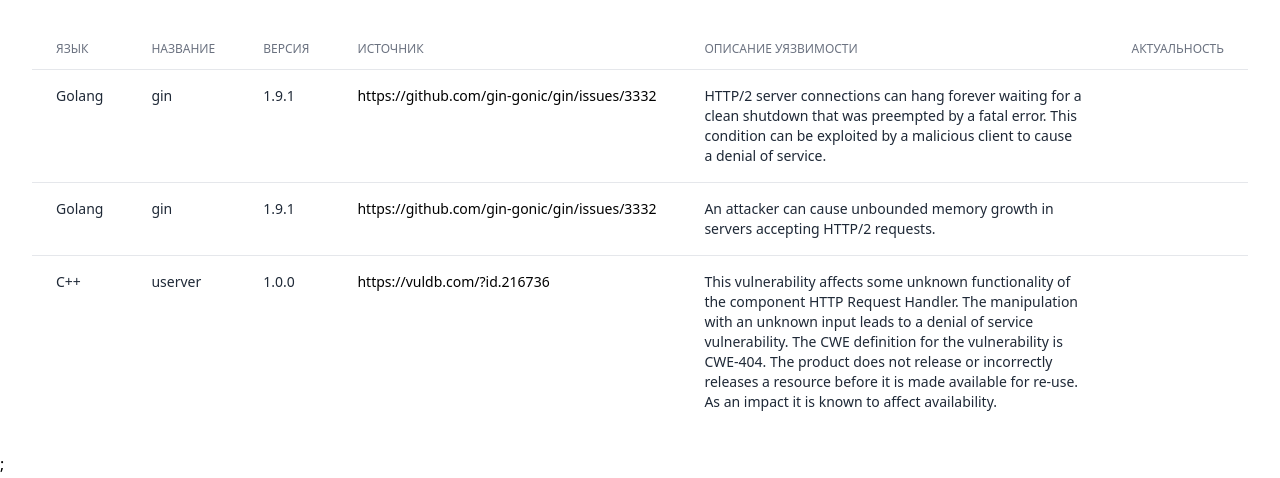
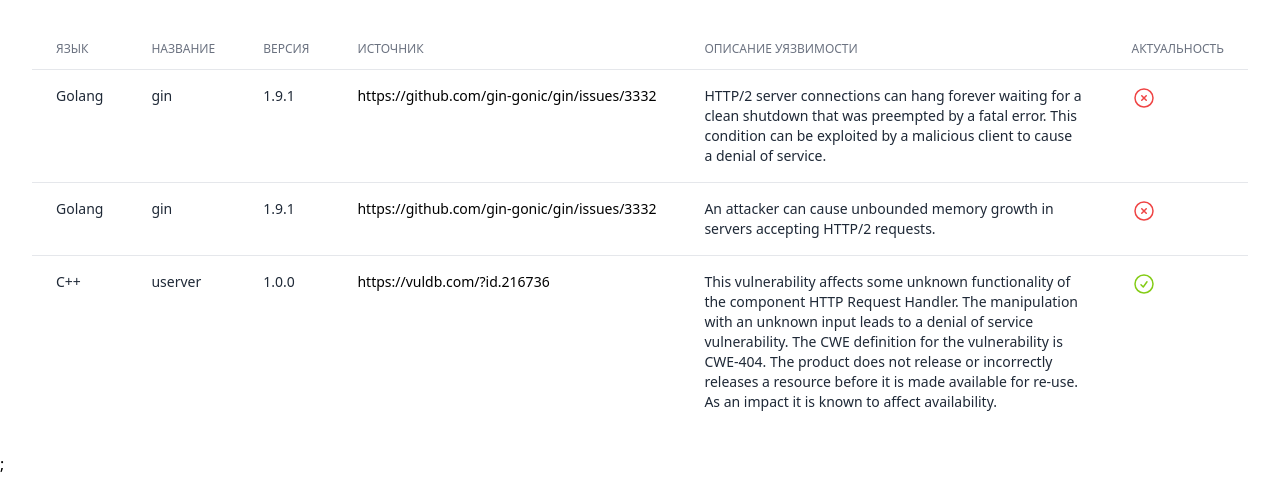
Before and after one commit to PaulinaLyu/load_counter, a React (Vite) app: page /vulnerabilities in a window 1280 px wide. Shown: the part 143-621 px from the top of the page. Built offline with nearby package versions, Linux system fonts and the light colour scheme; the HTML template or start-up script is replaced by a standard one.

Commit message:
add(components/Status): Создала компонент статуса

```diff
--- /dev/null
+++ b/src/components/Status/Status.tsx
@@ -0,0 +1,14 @@
+import { StatusProps } from "./Status.type";
+import { CheckCircleIcon, XCircleIcon } from "@heroicons/react/24/outline";
+
+export const Status = ({ status }: StatusProps) => {
+  return (
+    <>
+      {status ? (
+        <CheckCircleIcon className="w-6 h-6 text-lime-500" />
+      ) : (
+        <XCircleIcon className="w-6 h-6 text-red-500" />
+      )}
+    </>
+  );
+};
--- /dev/null
+++ b/src/components/Status/Status.type.ts
@@ -0,0 +1,3 @@
+export interface StatusProps {
+  status: boolean;
+}
--- /dev/null
+++ b/src/components/Status/index.ts
@@ -0,0 +1 @@
+export { Status } from "./Status.tsx";
--- a/src/pages/VulnerabilitiesPage.tsx
+++ b/src/pages/VulnerabilitiesPage.tsx
@@ -1,4 +1,5 @@
 import { useState } from "react";
+import { Status } from "../components/Status";
 
 export const VulnerabilitiesPage = () => {
   const [tableData, setTableData] = useState([
@@ -96,7 +97,7 @@
                       {item.vulnerability}
                     </td>
                     <td className="px-6 py-4 whitespace-nowrap text-sm font-medium">
-                      {item.is_actual}
+                      <Status status={item.is_actual} />
                     </td>
                   </tr>
                 ))}
```
